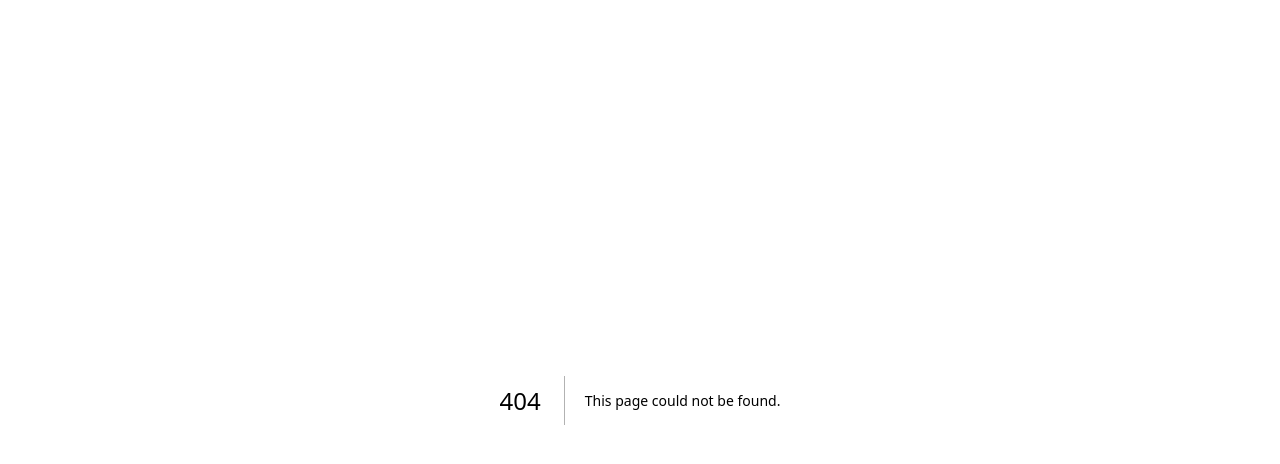
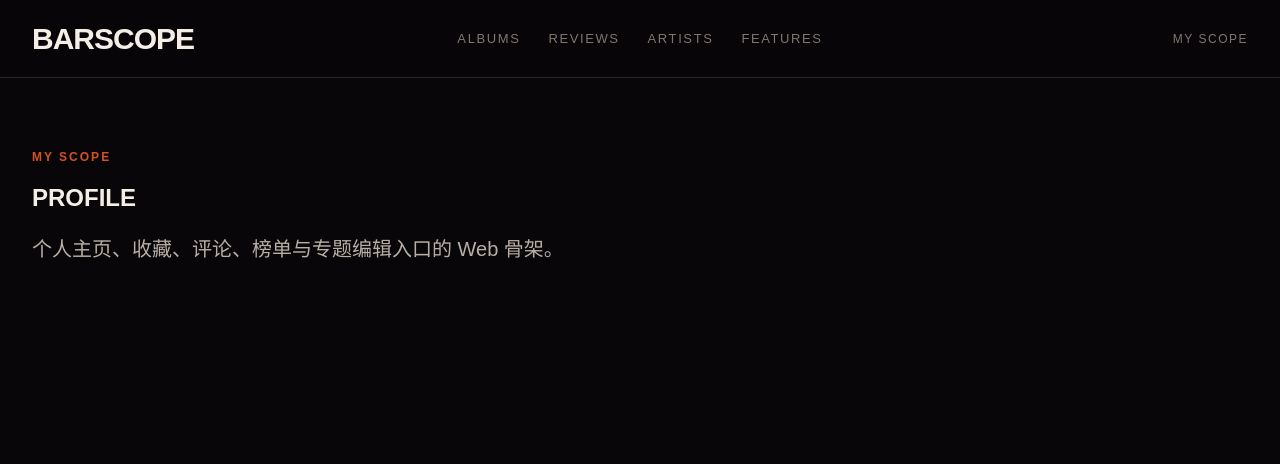
Before and after one commit to ShuoYin03/Barscope, a Next.js app in the folder web/: page /profile in a window 1280 px wide. Before the commit this address had no page. Shown: the top 464 px of the page. Built offline with nearby package versions, Linux system fonts and the light colour scheme.

Commit message:
feat(web): add profile route placeholder

```diff
--- /dev/null
+++ b/web/app/profile/page.tsx
@@ -0,0 +1,5 @@
+import { SiteHeader } from '@/components/site-header'
+
+export default function ProfilePage() {
+  return <main><SiteHeader /><section className="shell section-block"><div className="eyebrow">MY SCOPE</div><h1>PROFILE</h1><p className="hero-copy">个人主页、收藏、评论、榜单与专题编辑入口的 Web 骨架。</p></section></main>
+}
```
